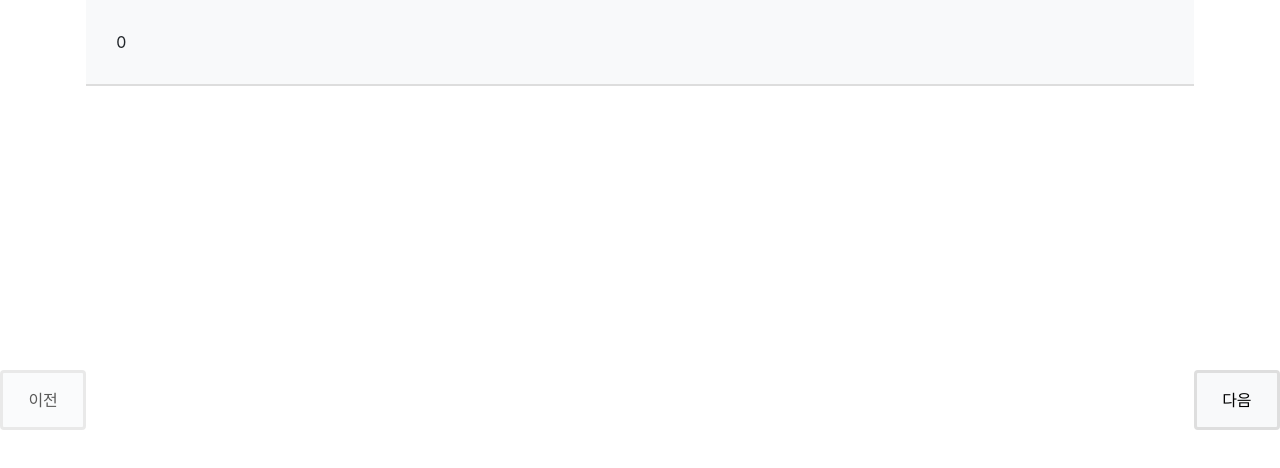
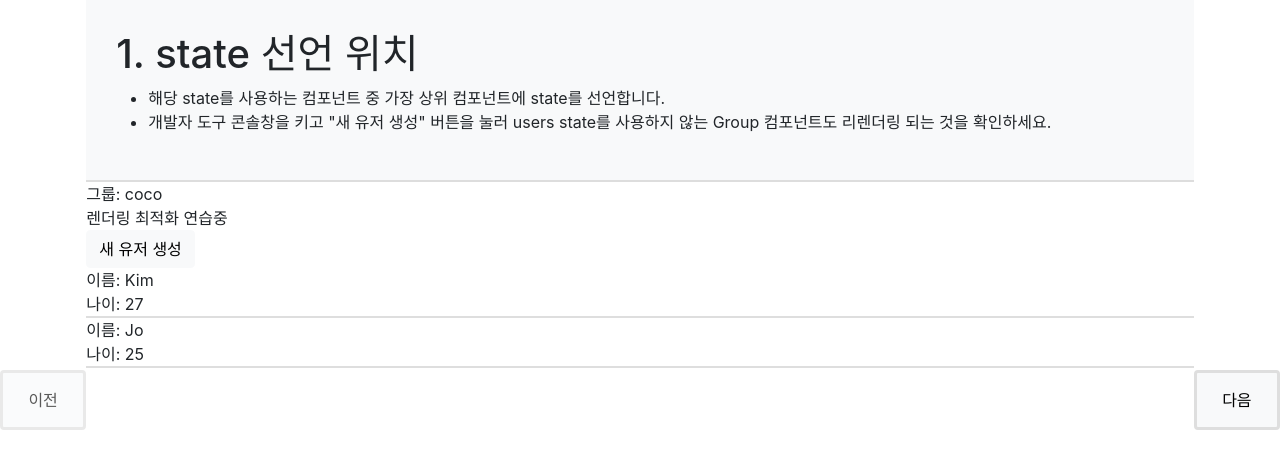
Before and after one commit to cocoder16/react-rendering-optimization, a React (Create React App) app: page / in a window 1280 px wide. Shown: the top 468 px of the page. Built offline with nearby package versions, Linux system fonts and the light colour scheme.

Commit message:
Add example1
Update config/pages

```diff
--- a/src/App.css
+++ b/src/App.css
@@ -26,3 +26,7 @@
   background-color: #f8f9fa;
   border-bottom: 2px solid #ddd;
 }
+
+.user-item {
+  border-bottom: 2px solid #dedede;
+}
--- /dev/null
+++ b/src/components/section/examples/example1/Group.js
@@ -0,0 +1,12 @@
+function Group() {
+  console.log("Group component rerender");
+
+  return (
+    <div>
+      <div>그룹: coco</div>
+      <div>렌더링 최적화 연습중</div>
+    </div>
+  );
+}
+
+export default Group;
--- /dev/null
+++ b/src/components/section/examples/example1/UserItem.js
@@ -0,0 +1,10 @@
+function UserItem({ name, age }) {
+  return (
+    <div className="user-item">
+      <div>이름: {name}</div>
+      <div>나이: {age}</div>
+    </div>
+  );
+}
+
+export default UserItem;
--- /dev/null
+++ b/src/components/section/examples/example1/UserList.js
@@ -0,0 +1,32 @@
+import UserItem from "components/section/examples/example1/UserItem";
+import Button from "components/atom/Button";
+
+function UserList({ users, setUsers }) {
+  console.log("UserList component rerender");
+
+  const addUser = () => {
+    setUsers([
+      ...users,
+      {
+        id: 2,
+        name: "Jung",
+        age: 30,
+      },
+    ]);
+  };
+
+  return (
+    <div>
+      <Button
+        value="새 유저 생성"
+        disabled={users.length >= 3}
+        onClick={addUser}
+      />
+      {users.map(user => {
+        return <UserItem key={user.id} name={user.name} age={user.age} />;
+      })}
+    </div>
+  );
+}
+
+export default UserList;
--- /dev/null
+++ b/src/components/section/examples/example1/index.js
@@ -0,0 +1,28 @@
+import { useState } from "react";
+
+import Group from "components/section/examples/example1/Group";
+import UserList from "components/section/examples/example1/UserList";
+
+function Example1() {
+  const [users, setUsers] = useState([
+    {
+      id: 0,
+      name: "Kim",
+      age: 27,
+    },
+    {
+      id: 1,
+      name: "Jo",
+      age: 25,
+    },
+  ]);
+
+  return (
+    <div>
+      <Group />
+      <UserList users={users} setUsers={setUsers} />
+    </div>
+  );
+}
+
+export default Example1;
--- /dev/null
+++ b/src/components/section/examples/index.js
@@ -0,0 +1,12 @@
+import Example1 from "components/section/examples/example1";
+
+function Example({ page }) {
+  switch (page) {
+    case 0:
+      return <Example1 />;
+    default:
+      return <div />;
+  }
+}
+
+export default Example;
--- a/src/components/section/header/index.js
+++ b/src/components/section/header/index.js
@@ -1,5 +1,19 @@
+import pages from "config/pages";
+
 function Header({ page }) {
-  return <div id="header">{page}</div>;
+  const title = pages[page].title;
+  const explanation = pages[page].explanation;
+
+  return (
+    <div id="header">
+      <h1>{title}</h1>
+      <ul>
+        {explanation.map((item, index) => {
+          return <li key={index}>{item}</li>;
+        })}
+      </ul>
+    </div>
+  );
 }
 
 export default Header;
--- a/src/components/section/index.js
+++ b/src/components/section/index.js
@@ -1,9 +1,11 @@
 import Header from "components/section/header";
+import Example from "components/section/examples";
 
 function Section({ page }) {
   return (
     <div id="section">
       <Header page={page} />
+      <Example page={page} />
     </div>
   );
 }
--- a/src/config/pages.js
+++ b/src/config/pages.js
@@ -13,40 +13,56 @@ const Page = (function () {
 const pages = [
   new Page({
     title: "1. state 선언 위치",
-    explanation:
-      '해당 state를 사용하는 컴포넌트 중 가장 상위 컴포넌트에 state를 선언합니다.\n개발자 도구 콘솔창을 키고 "state 변경" 버튼을 눌러 어떤 컴포넌트들이 리렌더링 되는지 확인하세요.',
+    explanation: [
+      "해당 state를 사용하는 컴포넌트 중 가장 상위 컴포넌트에 state를 선언합니다.",
+      '개발자 도구 콘솔창을 키고 "새 유저 생성" 버튼을 눌러 users state를 사용하지 않는 Group 컴포넌트도 리렌더링 되는 것을 확인하세요.',
+    ],
   }),
   new Page({
     title: "1. state 선언 위치",
-    explanation:
-      '더 상위 컴포넌트에 state를 선언하면 불필요한 리렌더링을 하는 컴포넌트들이 생깁니다.\n개발자 도구 콘솔창을 키고 "state 변경" 버튼을 눌러 어떤 컴포넌트들이 리렌더링 되는지 확인하세요.',
+    explanation: [
+      "더 상위 컴포넌트에 state를 선언하면 불필요한 리렌더링을 하는 컴포넌트들이 생깁니다.",
+      '개발자 도구 콘솔창을 키고 "state 변경" 버튼을 눌러 어떤 컴포넌트들이 리렌더링 되는지 확인하세요.',
+    ],
   }),
   new Page({
     title: "2. state가 객체라면 되도록 분할을 합니다.",
-    explanation:
-      '하나의 객체에 모든 데이터를 저장한 state입니다.\n개발자 도구 콘솔창을 키고 "그룹명 변경" 버튼을 눌러 group.name state값을 변경시키고 어떤 컴포넌트들이 리렌더링 되는지 확인하세요.',
+    explanation: [
+      "하나의 객체에 모든 데이터를 저장한 state입니다.",
+      '개발자 도구 콘솔창을 키고 "그룹명 변경" 버튼을 눌러 group.name state값을 변경시키고 어떤 컴포넌트들이 리렌더링 되는지 확인하세요.',
+    ],
   }),
   new Page({
     title: "2. state가 객체라면 되도록 분할을 합니다.",
-    explanation:
-      'group과 users로 객체를 나누어 데이터를 저장한 state입니다.\n개발자 도구 콘솔창을 키고 "그룹명 변경" 버튼을 눌러 group.name state값을 변경시키고 어떤 컴포넌트들이 리렌더링 되는지 확인하세요.',
+    explanation: [
+      "group과 users로 객체를 나누어 데이터를 저장한 state입니다.",
+      '개발자 도구 콘솔창을 키고 "그룹명 변경" 버튼을 눌러 group.name state값을 변경시키고 어떤 컴포넌트들이 리렌더링 되는지 확인하세요.',
+    ],
   }),
   new Page({
     title:
       "3. 컴포넌트를 매핑할 때에는 배열의 index를 key값으로 사용하는 것을 피합니다.",
-    explanation:
-      '배열의 index를 key값으로 사용한 경우입니다.\n개발자 도구 콘솔창을 키고 "아이템 추가" 버튼을 눌러 어떤 컴포넌트들이 리렌더링 되는지 확인하세요.\n또한 "맨 앞에 아이템 추가" 버튼을 눌러 어떤 부작용이 있는지 확인하세요.',
+    explanation: [
+      "배열의 index를 key값으로 사용한 경우입니다.",
+      '개발자 도구 콘솔창을 키고 "아이템 추가" 버튼을 눌러 어떤 컴포넌트들이 리렌더링 되는지 확인하세요.',
+      '또한 "맨 앞에 아이템 추가" 버튼을 눌러 어떤 부작용이 있는지 확인하세요.',
+    ],
   }),
   new Page({
     title:
       "3. 컴포넌트를 매핑할 때에는 배열의 index를 key값으로 사용하는 것을 피합니다.",
-    explanation:
-      '고유 id를 key값으로 사용한 경우입니다.\n개발자 도구 콘솔창을 키고 "아이템 추가" 버튼을 눌러 어떤 컴포넌트들이 리렌더링 되는지 확인하세요.\n또한 "맨 앞에 아이템 추가" 버튼을 눌러 이전에 본 부작용이 발생하지 않는지 확인하세요.',
+    explanation: [
+      "고유 id를 key값으로 사용한 경우입니다.",
+      '개발자 도구 콘솔창을 키고 "아이템 추가" 버튼을 눌러 어떤 컴포넌트들이 리렌더링 되는지 확인하세요.',
+      '또한 "맨 앞에 아이템 추가" 버튼을 눌러 이전에 본 부작용이 발생하지 않는지 확인하세요.',
+    ],
   }),
   new Page({
     title: "4. React.memo를 통해 컴포넌트를 메모이제이션 합니다.",
-    explanation:
-      '이전 예제에서 React.memo를 사용한 경우입니다.\n개발자 도구 콘솔창을 키고 "아이템 추가" 버튼을 눌러 어떤 컴포넌트들이 리렌더링 되는지 확인하세요.',
+    explanation: [
+      "이전 예제에서 React.memo를 사용한 경우입니다.",
+      '개발자 도구 콘솔창을 키고 "아이템 추가" 버튼을 눌러 어떤 컴포넌트들이 리렌더링 되는지 확인하세요.',
+    ],
   }),
   new Page({
     title:
```
Also changed, not shown: 1 other file (tests, documents, lock files or other folders).
